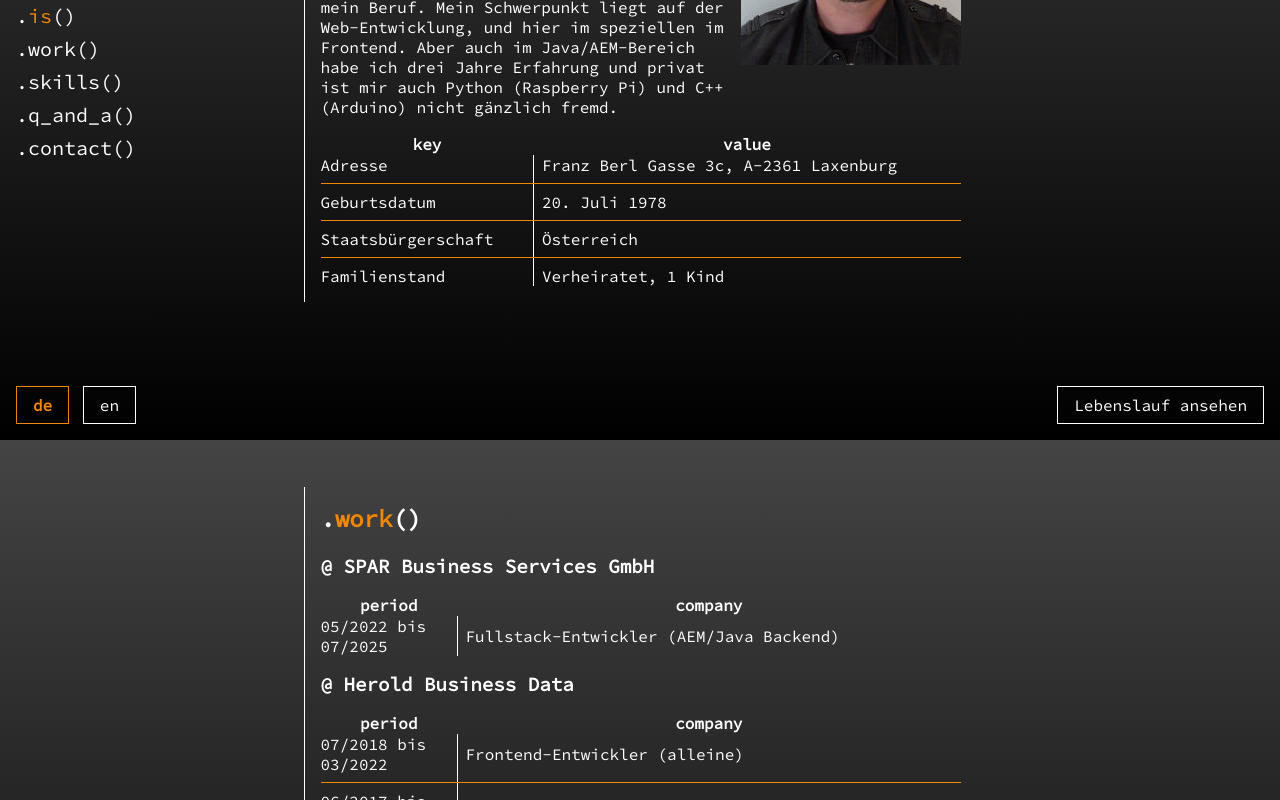
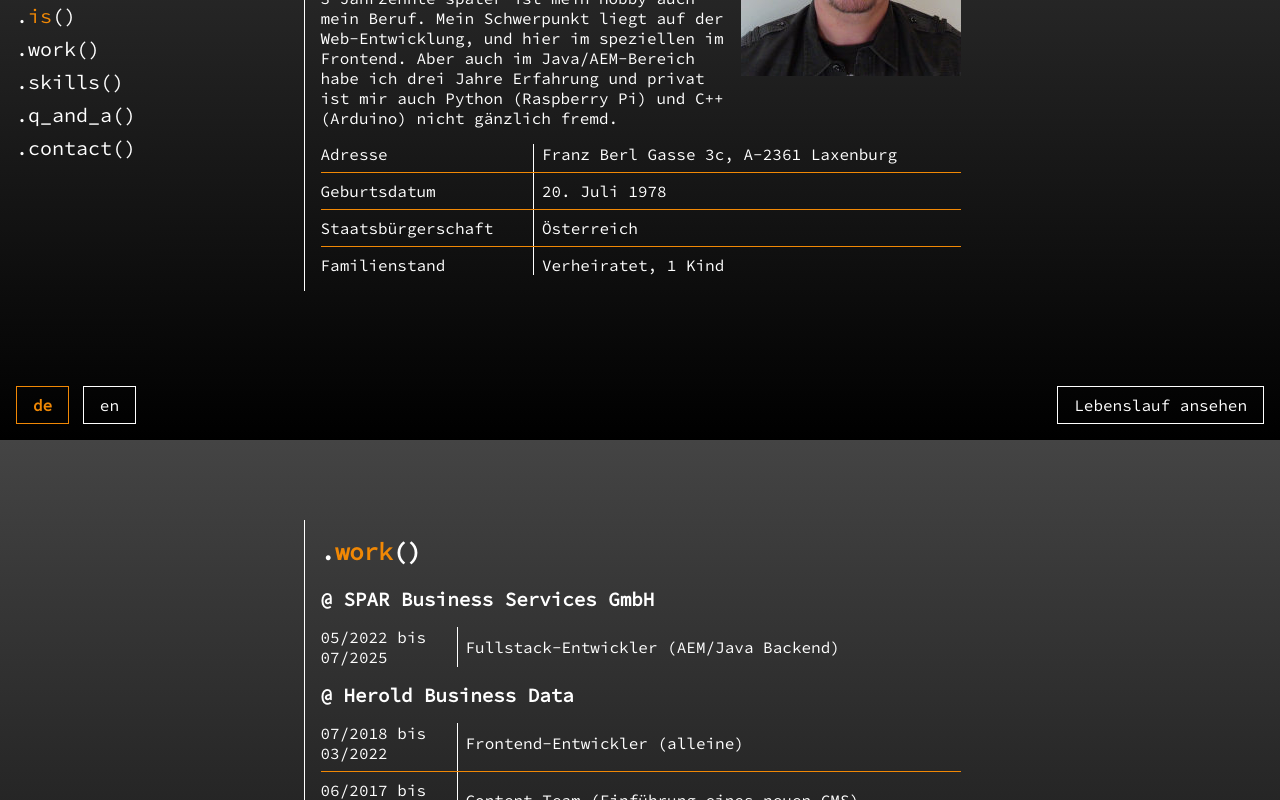
Before and after one commit to mholzer78/die-holzers, an Angular app: page /#is in a window 1280 px wide. Shown: the part 360-1160 px from the top of the page. Built offline with nearby package versions, Linux system fonts and the light colour scheme.

Commit message:
sonarqube

```diff
--- a/src/app/main/skills/skills.component.html
+++ b/src/app/main/skills/skills.component.html
@@ -4,12 +4,10 @@
     >{{ content.overview.headline }}<span>')</span>
   </h1>
   <table appTable>
-    <thead class="sr-only">
     <tr>
       <th>skill</th>
       <th>knowledge</th>
     </tr>
-    </thead>
     <tbody>
       @for (row of content.overview.tableRows; track $index) {
       <tr>
@@ -26,13 +24,11 @@
     >{{ content.courses.headline }}<span>')</span>
   </h1>
   <table appTable>
-    <thead class="sr-only">
     <tr>
       <th>course</th>
       <th>period</th>
       <th>link</th>
     </tr>
-    </thead>
     <tbody>
       @for (row of content.courses.tableRows; track $index) {
       <tr class="limitMobile">
--- a/src/app/main/work/work.component.html
+++ b/src/app/main/work/work.component.html
@@ -3,12 +3,10 @@
   @for (job of content.jobs; track $index) {
   <h2>&#64; {{ job.company }}</h2>
   <table appTable>
-    <thead class="sr-only">
-      <tr>
-        <th>period</th>
-        <th>company</th>
-      </tr>
-    </thead>
+    <tr>
+        <th scope="col">period</th>
+        <th scope="col">function</th>
+    </tr>
     <tbody>
       @for (row of job.tableRows; track $index) {
       <tr>
--- a/src/app/nav/nav.component.html
+++ b/src/app/nav/nav.component.html
@@ -20,10 +20,10 @@
     </ul>
   </div>
   <div class="language">
-    <div [ngClass]="{ active: language == 'de' }" (click)="changeLang('de')" (keydown)="changeLang('de')" tabindex="0">
+    <div [ngClass]="{ active: language == 'de' }" (click)="changeLang('de')" (keydown)="changeLang('de')" >
       de
     </div>
-    <div [ngClass]="{ active: language == 'en' }" (click)="changeLang('en')" (keydown)="changeLang('de')" tabindex="0">
+    <div [ngClass]="{ active: language == 'en' }" (click)="changeLang('en')" (keydown)="changeLang('de')" >
       en
     </div>
   </div>
--- a/src/app/shared/accordion/accordion.component.html
+++ b/src/app/shared/accordion/accordion.component.html
@@ -1,4 +1,4 @@
-<h2 class="question" (click)="toggle($event)" (keydown)="toggle($event)" tabindex="0">
+<h2 class="question" (click)="toggle($event)" (keydown)="toggle($event)" >
   {{ content.question }}<span class="icon">&#x279C;</span>
 </h2>
 <div class="answer">
--- a/src/app/shared/table/table.component.html
+++ b/src/app/shared/table/table.component.html
@@ -1,9 +1,9 @@
-<ng-content select="thead">
-  <thead class="sr-only">
+<thead class="sr-only">
+  <ng-content select="tr">
     <tr>
-      <th>key</th>
-      <th>value</th>
+      <th scope="col">key</th>
+      <th scope="col">value</th>
     </tr>
-  </thead>
-</ng-content>
+  </ng-content>
+</thead>
 <ng-content select="tbody" />
--- a/src/app/shared/table/table.component.ts
+++ b/src/app/shared/table/table.component.ts
@@ -1,5 +1,4 @@
 import { Component, ViewEncapsulation } from '@angular/core';
-import { ɵ } from "../../../../node_modules/@angular/router/router_module.d-6zbCxc1T";
 
 @Component({
   selector: 'table[appTable]',
--- a/src/styles.scss
+++ b/src/styles.scss
@@ -47,7 +47,7 @@ table {
   width: 100%;
 }
 
-.sr-only2 {
+.sr-only {
   clip: rect(0 0 0 0);
   clip-path: inset(50%);
   height: 1px;
```
Lines whose indentation alone changed are shown as unchanged.
